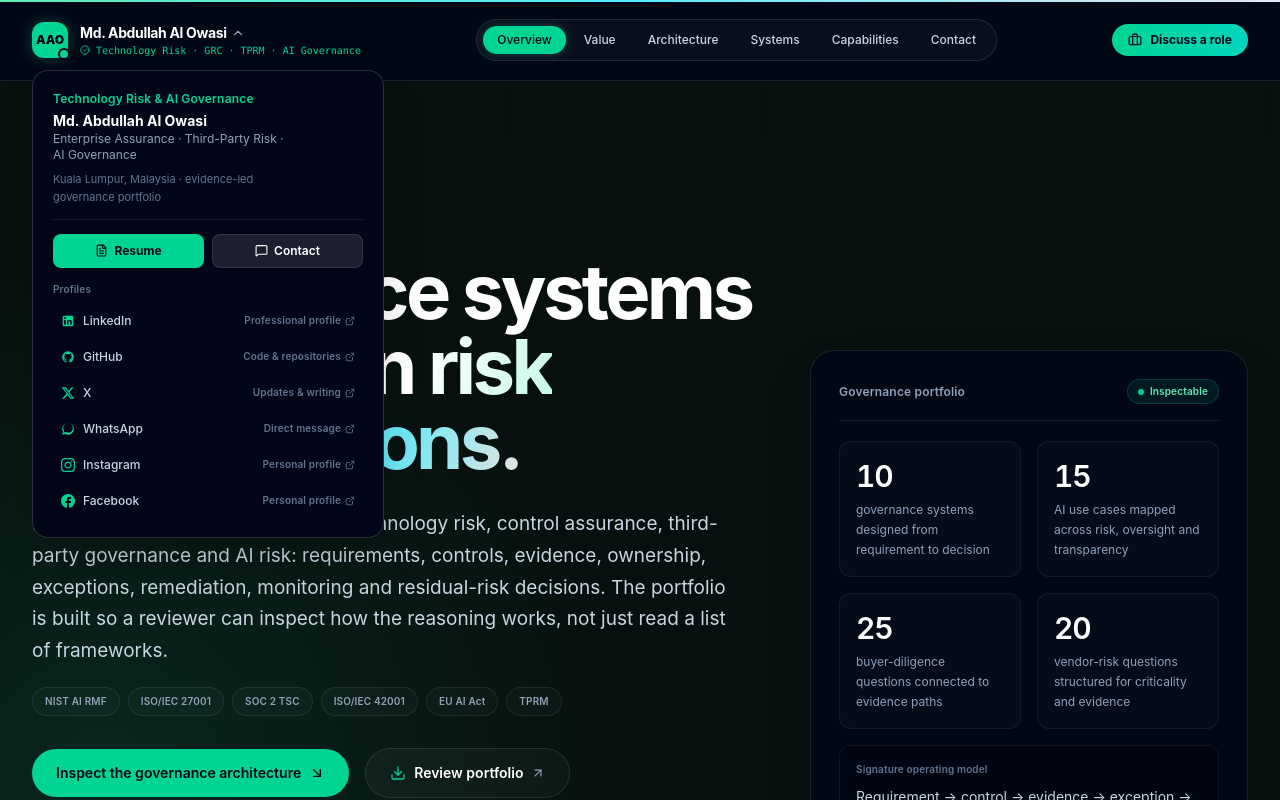
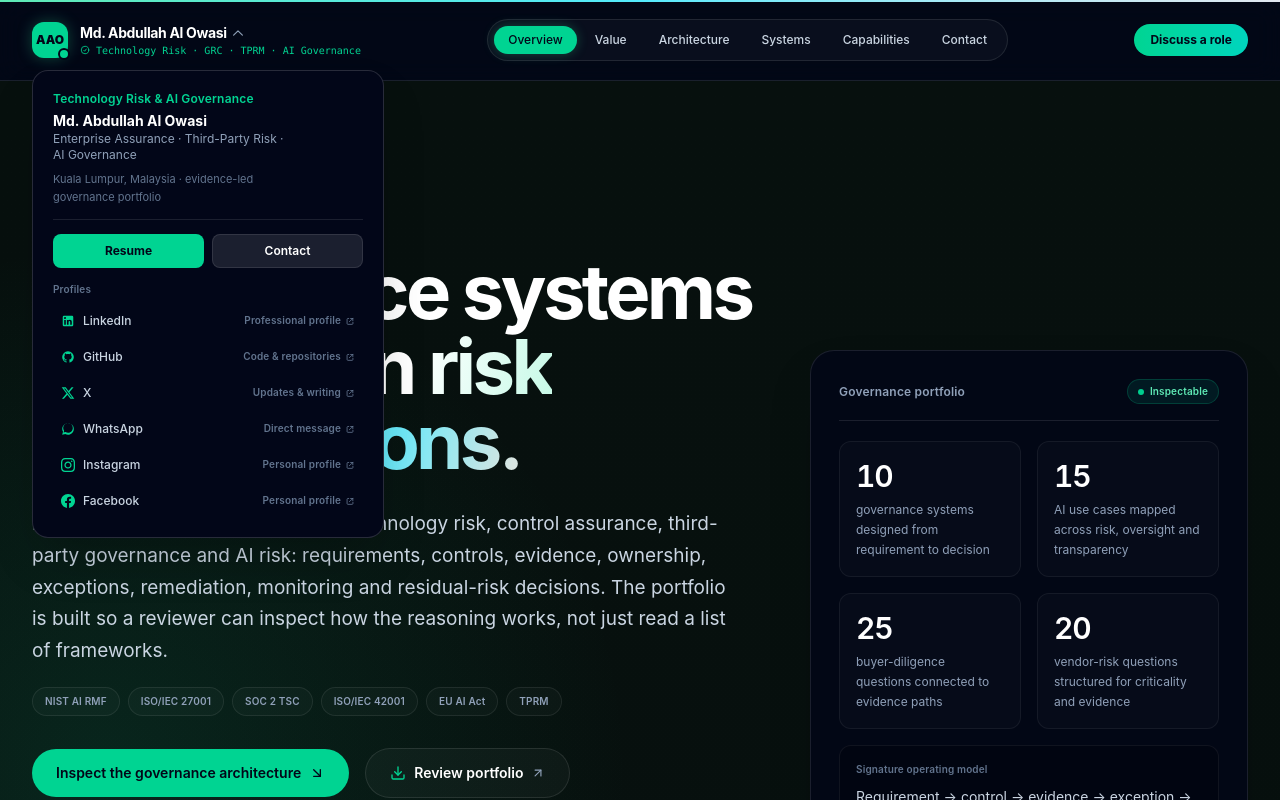
Before and after one commit to abdullahalowasi369-dev/aaowasi369v7, a Next.js app in the folder Md_Abdullah_Al_Owasi_Portfolio/: page / in a window 1280 px wide. Both pictures are taken after a click on the button 196 px from the left and 40 px from the top of the page. Shown: the top 800 px of the page. Built offline with nearby package versions, Linux system fonts and the light colour scheme.

Commit message:
Refactor Navigation component to use inline SVGs
Replaced external icon library usage with inline SVG components for better dependency management. Updated icon references throughout the Navigation component.

```diff
--- a/Md_Abdullah_Al_Owasi_Portfolio/components/Navigation.tsx
+++ b/Md_Abdullah_Al_Owasi_Portfolio/components/Navigation.tsx
@@ -1,20 +1,9 @@
 "use client";
 
 import { useEffect, useRef, useState } from "react";
-import {
-  Briefcase,
-  CheckCircle2,
-  ChevronDown,
-  ExternalLink,
-  FileText,
-  Menu,
-  MessageSquare,
-  ShieldCheck,
-  X as CloseIcon,
-} from "lucide-react";
 import { siteConfig } from "@/data/portfolio";
 
-/* Custom SVG Icons to avoid icon library naming mismatches */
+/* Inline SVG Components — No external library dependencies */
 function IconLinkedin({ className = "w-3.5 h-3.5" }: { className?: string }) {
   return (
     <svg className={className} fill="currentColor" viewBox="0 0 24 24">
@@ -59,6 +48,46 @@
   return (
     <svg className={className} fill="currentColor" viewBox="0 0 24 24">
       <path d="M24 12.073c0-6.627-5.373-12-12-12s-12 5.373-12 12c0 5.99 4.388 10.954 10.125 11.854v-8.385H7.078v-3.47h3.047V9.43c0-3.007 1.792-4.669 4.533-4.669 1.312 0 2.686.235 2.686.235v2.953H15.83c-1.491 0-1.956.925-1.956 1.874v2.25h3.328l-.532 3.47h-2.796v8.385C19.612 23.027 24 18.062 24 12.073z" />
+    </svg>
+  );
+}
+
+function IconChevronDown({ className = "w-3.5 h-3.5" }: { className?: string }) {
+  return (
+    <svg className={className} fill="none" stroke="currentColor" strokeWidth="2" viewBox="0 0 24 24">
+      <path strokeLinecap="round" strokeLinejoin="round" d="M19.5 8.25l-7.5 7.5-7.5-7.5" />
+    </svg>
+  );
+}
+
+function IconCheckCircle({ className = "w-2.5 h-2.5" }: { className?: string }) {
+  return (
+    <svg className={className} fill="none" stroke="currentColor" strokeWidth="2" viewBox="0 0 24 24">
+      <path strokeLinecap="round" strokeLinejoin="round" d="M9 12.75L11.25 15 15 9.75M21 12a9 9 0 11-18 0 9 9 0 0118 0z" />
+    </svg>
+  );
+}
+
+function IconExternalLink({ className = "w-2.5 h-2.5" }: { className?: string }) {
+  return (
+    <svg className={className} fill="none" stroke="currentColor" strokeWidth="2" viewBox="0 0 24 24">
+      <path strokeLinecap="round" strokeLinejoin="round" d="M13.5 6H18.75m0 0v5.25m0-5.25L10.5 13.5M9 6H6.75C5.784 6 5 6.784 5 7.75v10.5C5 19.216 5.784 20 6.75 20h10.5c.966 0 1.75-.784 1.75-1.75V15" />
+    </svg>
+  );
+}
+
+function IconMenu({ className = "w-5 h-5" }: { className?: string }) {
+  return (
+    <svg className={className} fill="none" stroke="currentColor" strokeWidth="2" viewBox="0 0 24 24">
+      <path strokeLinecap="round" strokeLinejoin="round" d="M3.75 6.75h16.5M3.75 12h16.5m-16.5 5.25h16.5" />
+    </svg>
+  );
+}
+
+function IconClose({ className = "w-5 h-5" }: { className?: string }) {
+  return (
+    <svg className={className} fill="none" stroke="currentColor" strokeWidth="2" viewBox="0 0 24 24">
+      <path strokeLinecap="round" strokeLinejoin="round" d="M6 18L18 6M6 6l12 12" />
     </svg>
   );
 }
@@ -137,10 +166,10 @@
               <div className="hidden sm:block">
                 <div className="flex items-center space-x-1 text-sm font-bold tracking-tight text-white transition-colors group-hover:text-emerald-300">
                   <span>{siteConfig.name}</span>
-                  <ChevronDown size={14} className={`text-slate-400 transition-transform duration-200 ${profileOpen ? "rotate-180 text-emerald-400" : ""}`} />
+                  <IconChevronDown className={`h-3.5 w-3.5 text-slate-400 transition-transform duration-200 ${profileOpen ? "rotate-180 text-emerald-400" : ""}`} />
                 </div>
                 <div className="flex items-center space-x-1.5 font-mono text-[10px] text-emerald-400">
-                  <CheckCircle2 size={10} />
+                  <IconCheckCircle className="h-2.5 w-2.5" />
                   <span>Technology Risk · GRC · TPRM · AI Governance</span>
                 </div>
               </div>
@@ -162,7 +191,6 @@
                     rel="noopener noreferrer"
                     className="flex items-center justify-center space-x-1.5 rounded-lg bg-emerald-400 py-2 text-xs font-bold text-slate-950 transition-colors hover:bg-emerald-300"
                   >
-                    <FileText size={13} />
                     <span>Resume</span>
                   </a>
                   <a
@@ -170,7 +198,6 @@
                     onClick={() => setProfileOpen(false)}
                     className="flex items-center justify-center space-x-1.5 rounded-lg border border-white/10 bg-white/10 py-2 text-xs font-semibold text-white transition-colors hover:bg-white/15"
                   >
-                    <MessageSquare size={13} />
                     <span>Contact</span>
                   </a>
                 </div>
@@ -193,7 +220,7 @@
                         </span>
                         <span className="type-label inline-flex items-center gap-1 text-[10px] text-slate-500">
                           {link.detail}
-                          <ExternalLink size={10} />
+                          <IconExternalLink className="h-2.5 w-2.5" />
                         </span>
                       </a>
                     );
@@ -225,7 +252,6 @@
               href="#contact"
               className="inline-flex items-center space-x-2 rounded-full bg-gradient-to-r from-emerald-400 to-teal-400 px-4 py-2 text-xs font-bold text-slate-950 transition-all hover:shadow-[0_0_20px_rgba(52,211,153,0.4)]"
             >
-              <Briefcase size={14} />
               <span>Discuss a role</span>
             </a>
           </div>
@@ -239,7 +265,7 @@
               aria-expanded={mobileMenuOpen}
               aria-controls="mobile-navigation"
             >
-              {mobileMenuOpen ? <CloseIcon size={20} /> : <Menu size={20} />}
+              {mobileMenuOpen ? <IconClose className="h-5 w-5" /> : <IconMenu className="h-5 w-5" />}
             </button>
           </div>
         </div>
@@ -263,7 +289,6 @@
           <div className="space-y-3 border-t border-white/10 pt-4">
             <div className="type-label flex items-center justify-between px-1 text-xs text-emerald-400">
               <span className="flex items-center space-x-1">
-                <ShieldCheck size={14} />
                 <span>Open to opportunities</span>
               </span>
               <span className="text-slate-400">Remote · Relocation</span>
@@ -274,7 +299,6 @@
               rel="noopener noreferrer"
               className="flex w-full items-center justify-center space-x-2 rounded-xl bg-emerald-400 py-3 text-xs font-bold text-slate-950 transition-colors hover:bg-emerald-300"
             >
-              <FileText size={15} />
               <span>Resume</span>
             </a>
           </div>
```
